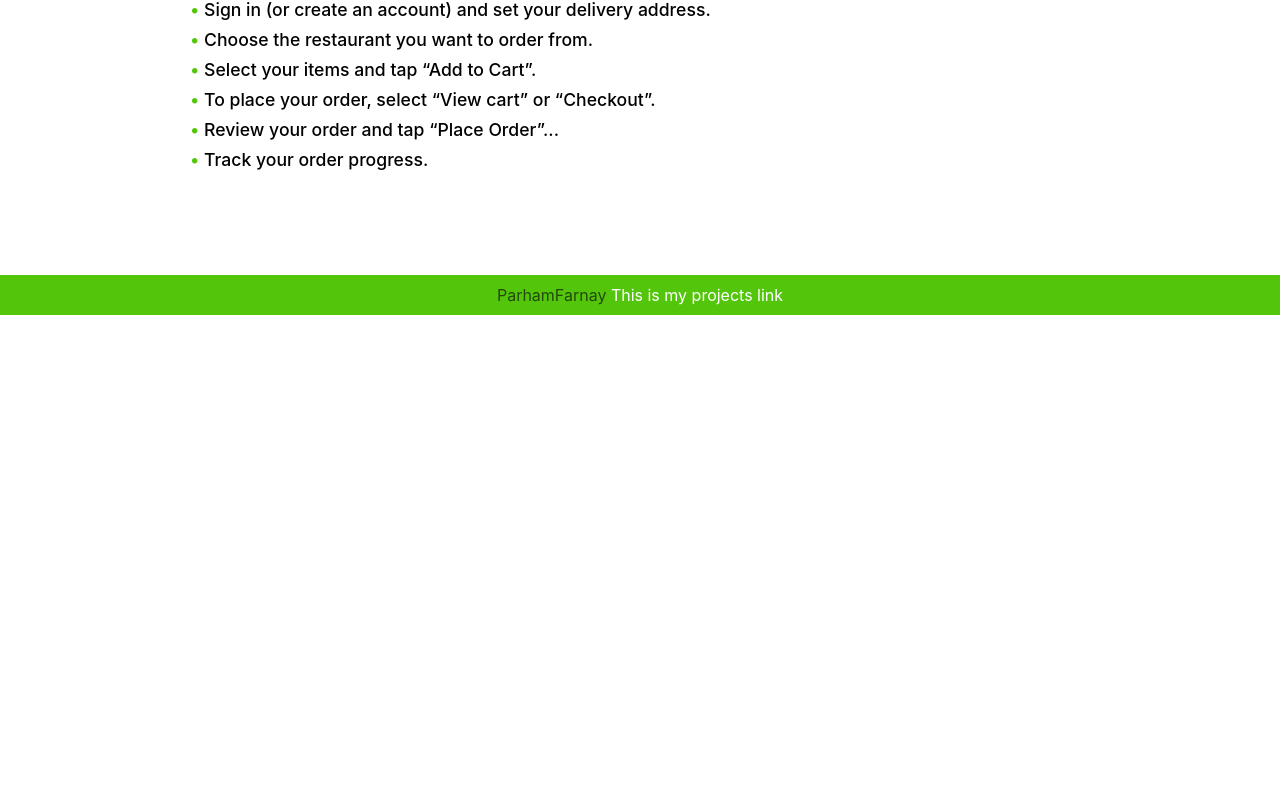
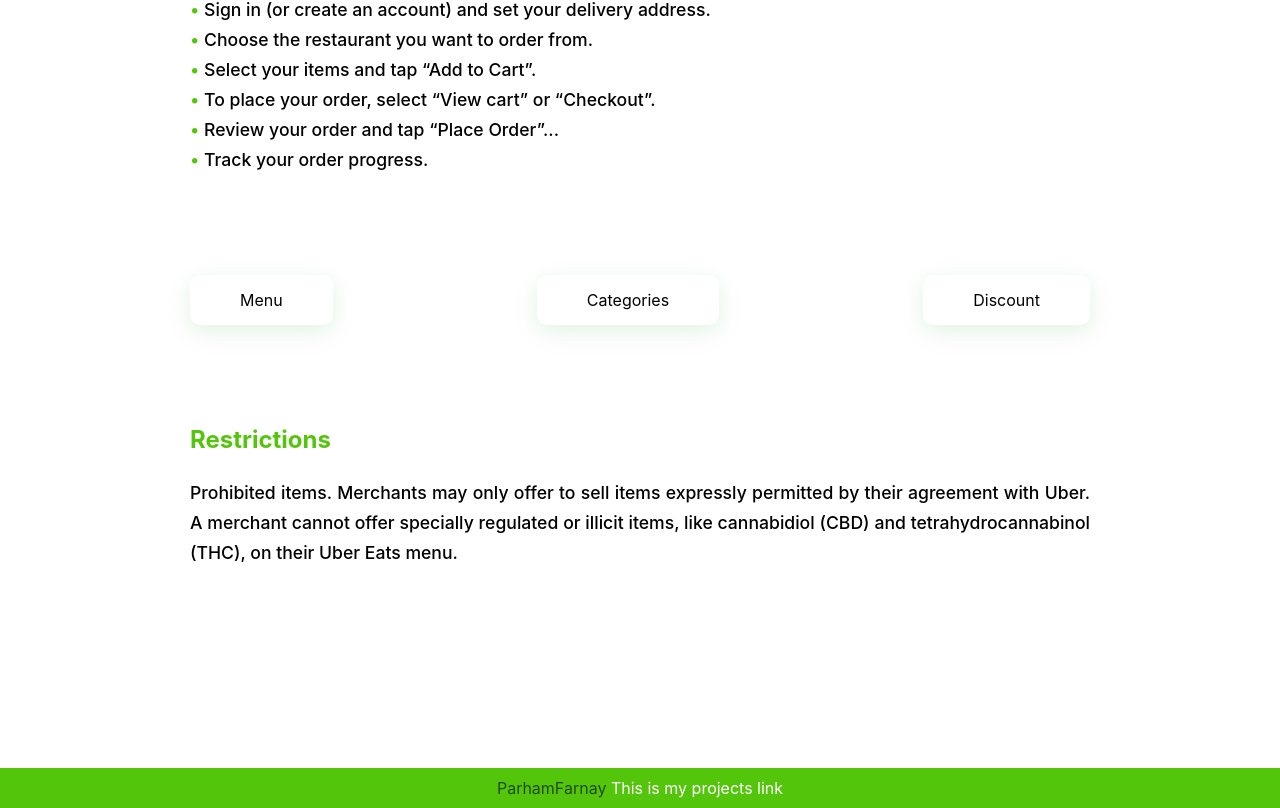
Before and after one commit to parhamfarnay/Food-cenetr, a Next.js app: page / in a window 1280 px wide. Shown: the part 1164-1972 px from the top of the page. Before the commit the page ends 1479 px from the top, so only its background shows below. Built offline with nearby package versions, Linux system fonts and the light colour scheme.

Commit message:
feat/restriction and guide parts created

```diff
--- /dev/null
+++ b/components/modules/Guide.js
@@ -0,0 +1,14 @@
+import Link from "next/link";
+import styles from "./Guide.module.css";
+
+function Guide() {
+  return (
+    <div className={styles.container}>
+      <Link href="/menu">Menu</Link>
+      <Link href="/categories">Categories</Link>
+      <Link href="/">Discount</Link>
+    </div>
+  );
+}
+
+export default Guide;
--- /dev/null
+++ b/components/modules/Guide.module.css
@@ -0,0 +1,19 @@
+.container {
+  display: flex;
+  justify-content: space-between;
+  margin-bottom: 100px;
+}
+
+.container a {
+  box-shadow: rgba(92, 245, 115, 0.123) 0px 4px 16px,
+    rgba(17, 17, 26, 0.05) 0px 8px 32px;
+  padding: 15px 50px;
+  border-radius: 10px;
+  cursor: pointer;
+}
+
+@media (max-width: 900px) {
+  .container a {
+    padding: 10px 20px;
+  }
+}
--- /dev/null
+++ b/components/modules/Restrictions.js
@@ -0,0 +1,17 @@
+import styles from "./Restrictions.module.css";
+
+function Restrictions() {
+  return (
+    <div className={styles.container}>
+      <h3>Restrictions</h3>
+      <p>
+        Prohibited items. Merchants may only offer to sell items expressly
+        permitted by their agreement with Uber. A merchant cannot offer
+        specially regulated or illicit items, like cannabidiol (CBD) and
+        tetrahydrocannabinol (THC), on their Uber Eats menu.
+      </p>
+    </div>
+  );
+}
+
+export default Restrictions;
--- /dev/null
+++ b/components/modules/Restrictions.module.css
@@ -0,0 +1,16 @@
+.container {
+  margin: 100px 0 200px;
+}
+
+.container h3 {
+  font-size: 1.5rem;
+  color: #53c60b;
+  margin: 24px 0;
+}
+
+.container p {
+  font-size: 1.1rem;
+  font-weight: 500;
+  text-align: justify;
+  line-height: 30px;
+}
--- a/components/templates/HomePage.js
+++ b/components/templates/HomePage.js
@@ -3,6 +3,8 @@
 import Companies from "../modules/Companies";
 import Definition from "../modules/Definition";
 import Instruction from "../modules/Instruction";
+import Guide from "../modules/Guide";
+import Restrictions from "../modules/Restrictions";
 import styles from "./HomePage.module.css";
 
 function HomePage() {
@@ -13,6 +15,8 @@
       <Definition />
       <Companies />
       <Instruction />
+      <Guide />
+      <Restrictions />
     </div>
   );
 }
```
